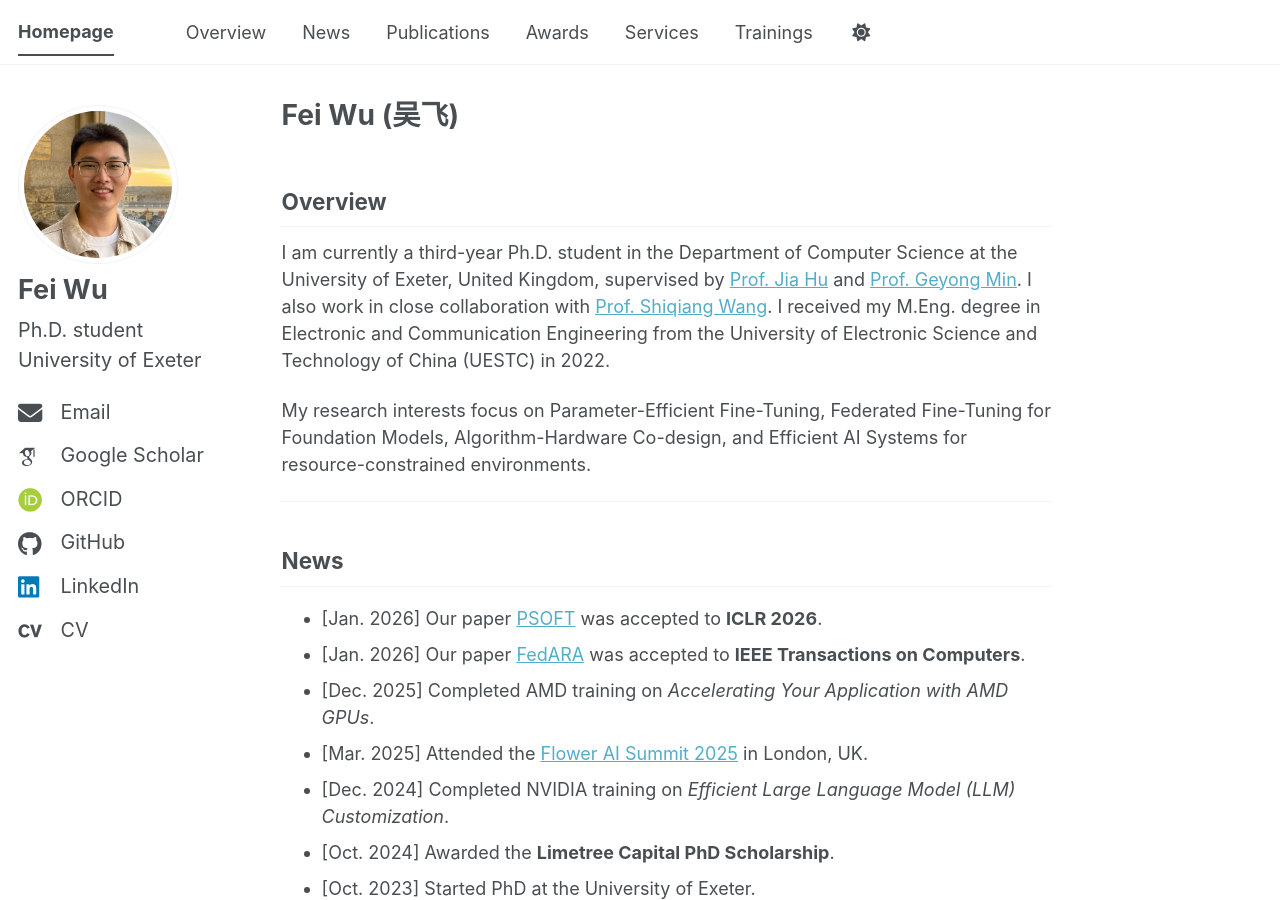
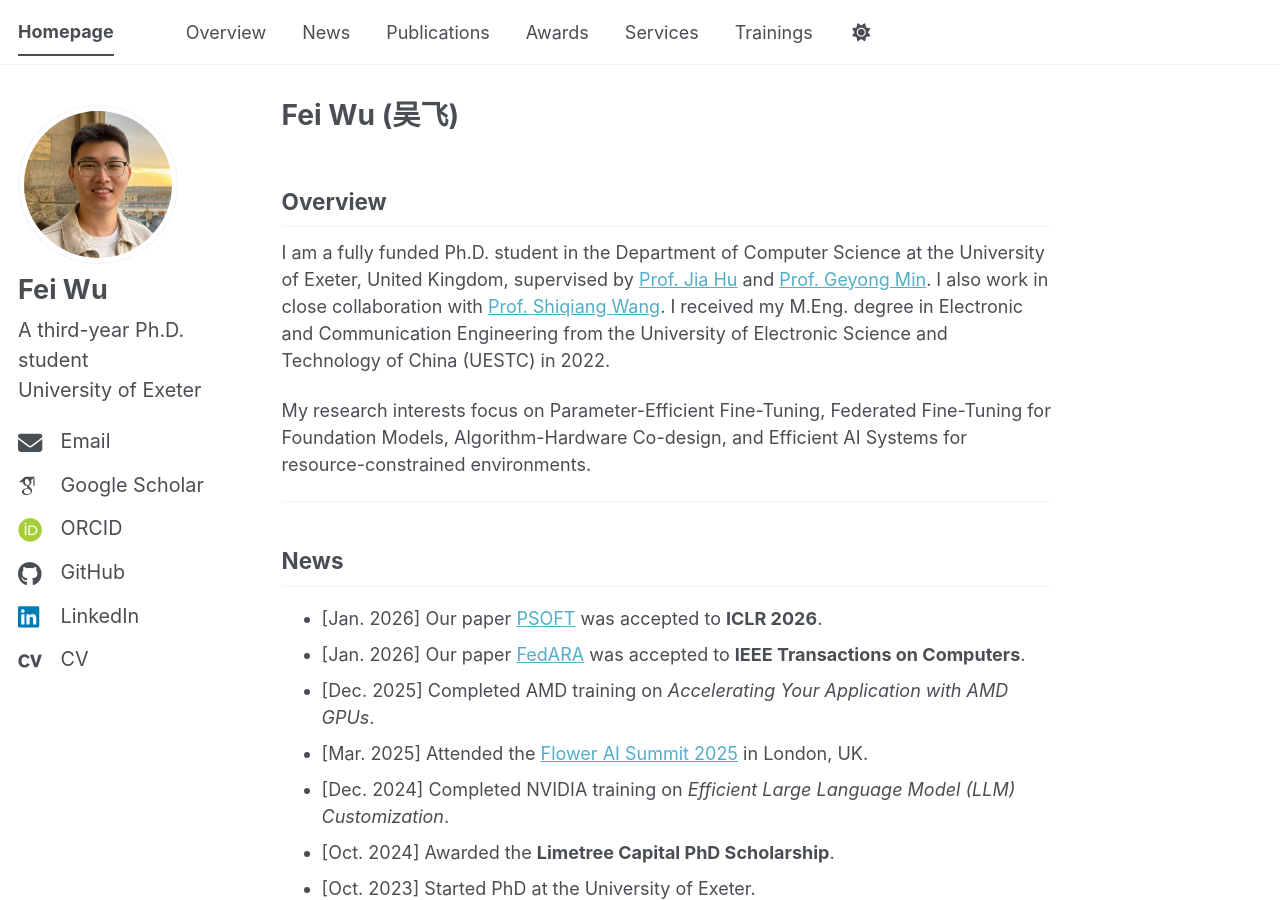
Before and after one commit to fei407/fei407.github.io, a Jekyll site: the page built from _pages/about.md, in a window 1280 px wide and 900 px high. Built offline with Jekyll 4.4.1, drawn with Linux system fonts in a browser that asks for light colours; some web fonts are replaced; a script bundle is joined from its source files by our own code; library files that are not in the unit come from our copies; some of the changed text lies outside the part shown.

Commit message:
update info

```diff
--- a/_config.yml
+++ b/_config.yml
@@ -26,7 +26,7 @@
   avatar           : "portrait.jpg"
   name             : "Fei Wu"
   pronouns         : # URL
-  bio              : "Ph.D. student <br>University of Exeter"
+  bio              : "A third-year Ph.D. student <br>University of Exeter"
   location         : # URL
   employer         : # URL
   uri              : # URL
--- a/_pages/about.md
+++ b/_pages/about.md
@@ -8,7 +8,7 @@
 ---
 
 ## Overview
-I am currently a third-year Ph.D. student in the Department of Computer Science at the University of Exeter, United Kingdom,
+I am a fully funded Ph.D. student in the Department of Computer Science at the University of Exeter, United Kingdom,
 supervised by [Prof. Jia Hu](https://experts.exeter.ac.uk/24926-jia-hu) and [Prof. Geyong Min](https://experts.exeter.ac.uk/23192-geyong-min).
 I also work in close collaboration with [Prof. Shiqiang Wang](https://shiqiang.wang/).
 I received my M.Eng. degree in Electronic and Communication Engineering from the University of Electronic Science and Technology of China (UESTC) in 2022.
@@ -56,7 +56,7 @@
 - Outstanding Graduate, University of Electronic Science and Technology of China (2022)
 
 ### Scholarships
-- The Limetree Capital PhD Scholarship (2024-2027)
+- Fully funded scholarship with additional doctoral funding support (2023-2027)
 - First-Class Academic Scholarship of UESTC (2021)
 
 ---
```
